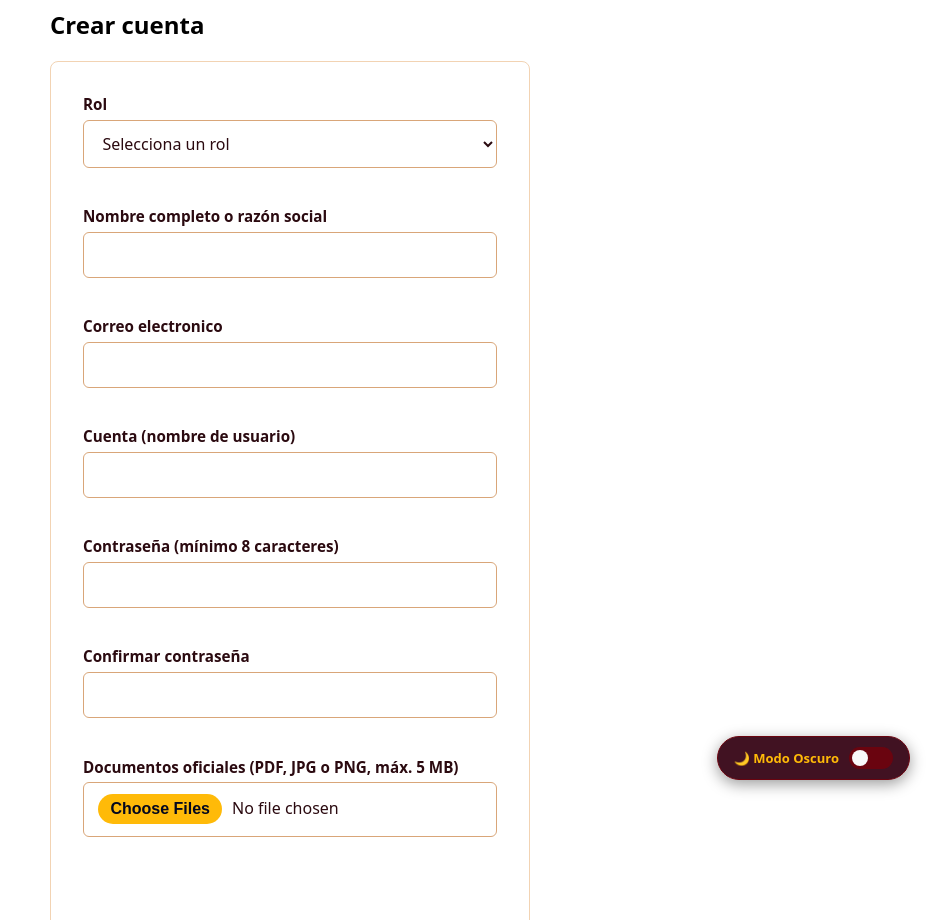
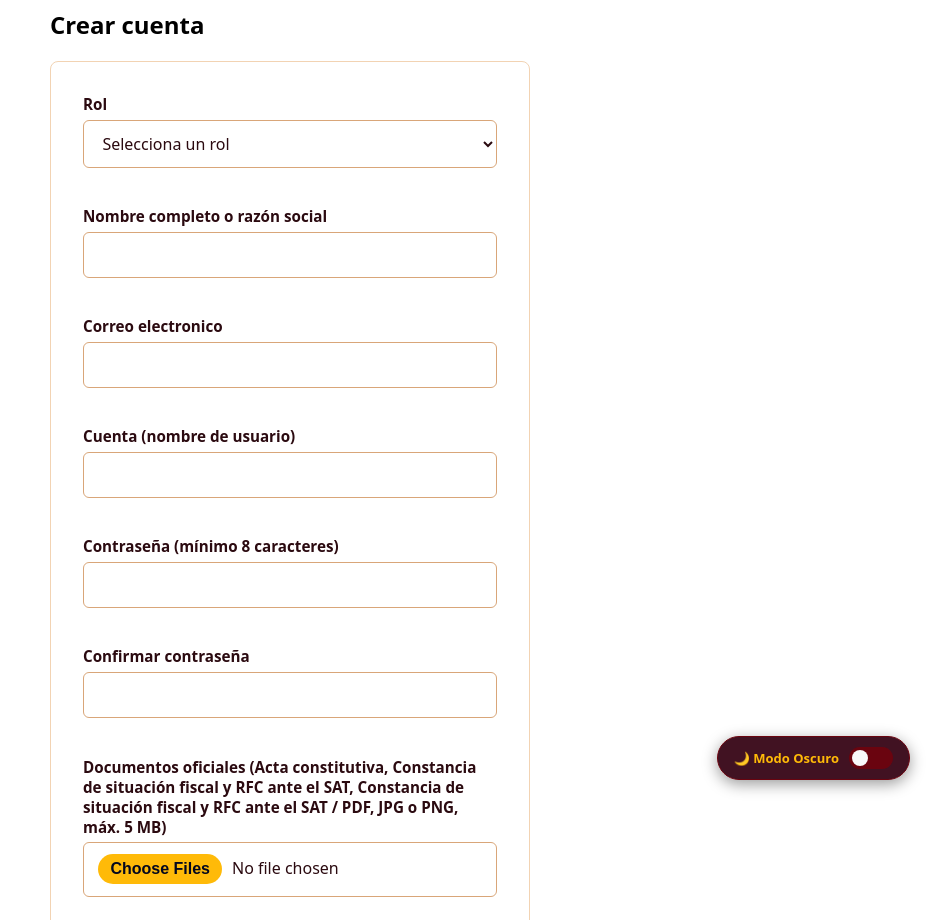
Before and after one commit to AnthonyLunaPalma/AppWebFoodLink, a website: page HTML/registro.html in a window 1280 px wide. Shown: the top 920 px of the page, without its empty margins (350-1280 px from the left). Drawn offline with Linux system fonts and the light colour scheme.

Commit message:
ejustes en registro.html

```diff
--- a/HTML/registro.html
+++ b/HTML/registro.html
@@ -39,7 +39,7 @@
                     <span class="mensaje-error" id="error-registro-confirmar"></span>
                 </div>
                 <div class="grupo-campo">
-                    <label for="registro-documentos" class="etiqueta">Documentos oficiales (PDF, JPG o PNG, máx. 5 MB)</label>
+                    <label for="registro-documentos" class="etiqueta">Documentos oficiales (Acta constitutiva, Constancia de situación fiscal y RFC ante el SAT, Constancia de situación fiscal y RFC ante el SAT / PDF, JPG o PNG, máx. 5 MB)</label>
                     <input type="file" class="campo" id="registro-documentos" name="documentos" accept=".pdf,.jpg,.jpeg,.png" multiple>
                     <span class="mensaje-error" id="error-registro-documentos"></span>
                 </div>
```
